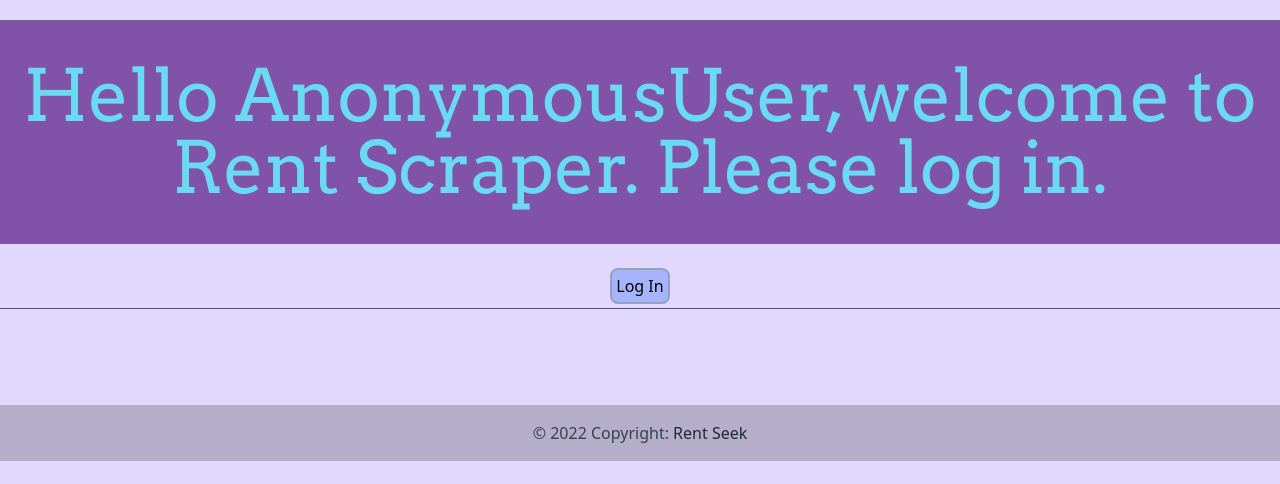
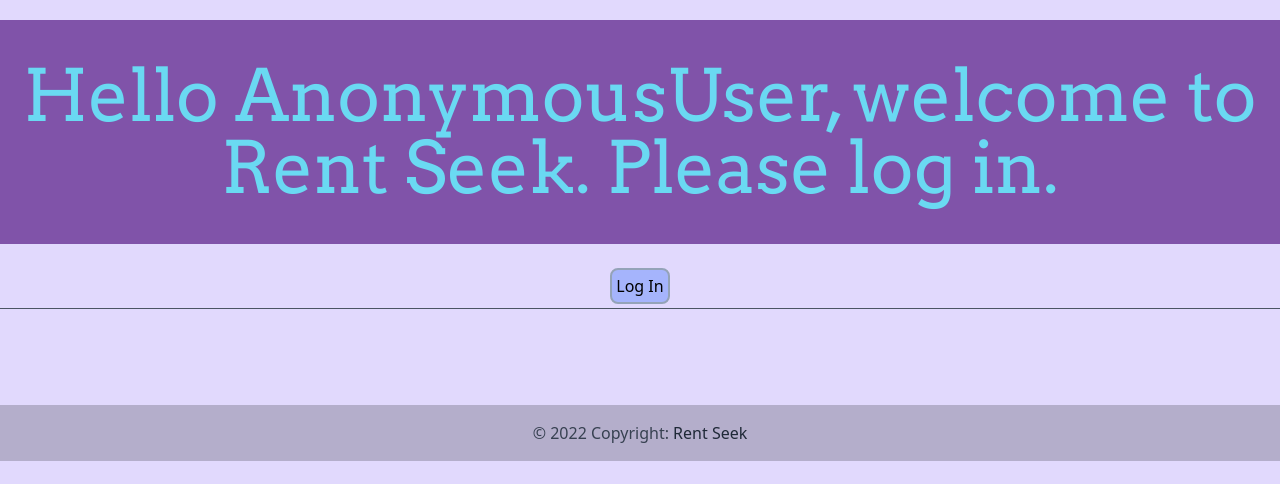
Before and after one commit to bsarazin1/rent_scraper_updated, a Django app: page /1/userpage in a window 1280 px wide. Shown: the top 484 px of the page. Run offline with Django 4.2, Linux system fonts and the light colour scheme; some libraries are stand-ins or nearby versions.

Commit message:
fixed css

```diff
--- a/rent_scrape/scrapes/templates/scrapes/account.html
+++ b/rent_scrape/scrapes/templates/scrapes/account.html
@@ -21,7 +21,7 @@
 
 
     {% if user.is_authenticated %}
-    <h1 class="bg-blend-normal text-7xl font-medium text-center bg-purple-900/70 my-5 py-10 text-cyan-300/90" style="font-family: 'Arvo', serif;">Hello {{ user }}, welcome to Rent Scraper.</h1>
+    <h1 class="bg-blend-normal text-7xl font-medium text-center bg-purple-900/70 my-5 py-10 text-cyan-300/90" style="font-family: 'Arvo', serif;">Hello {{ user }}, welcome to Rent Seek.</h1>
     <div class="text-center mx-20 my-5">
         <form action="{% url 'accounts:logout' %}" method="post">
             {% csrf_token %}
@@ -70,7 +70,7 @@
 {% endfor %}
       <!-- </form> -->
         {% else %}
-        <h1 class="bg-blend-normal text-7xl font-medium text-center bg-purple-900/70 my-5 py-10 text-cyan-300/90" style="font-family: 'Arvo', serif;">Hello {{ user }}, welcome to Rent Scraper. Please log in.</h1>
+        <h1 class="bg-blend-normal text-7xl font-medium text-center bg-purple-900/70 my-5 py-10 text-cyan-300/90" style="font-family: 'Arvo', serif;">Hello {{ user }}, welcome to Rent Seek. Please log in.</h1>
 
     <form class="text-center" action="{% url 'accounts:login' %}" method="post">
     {% csrf_token %}
```
